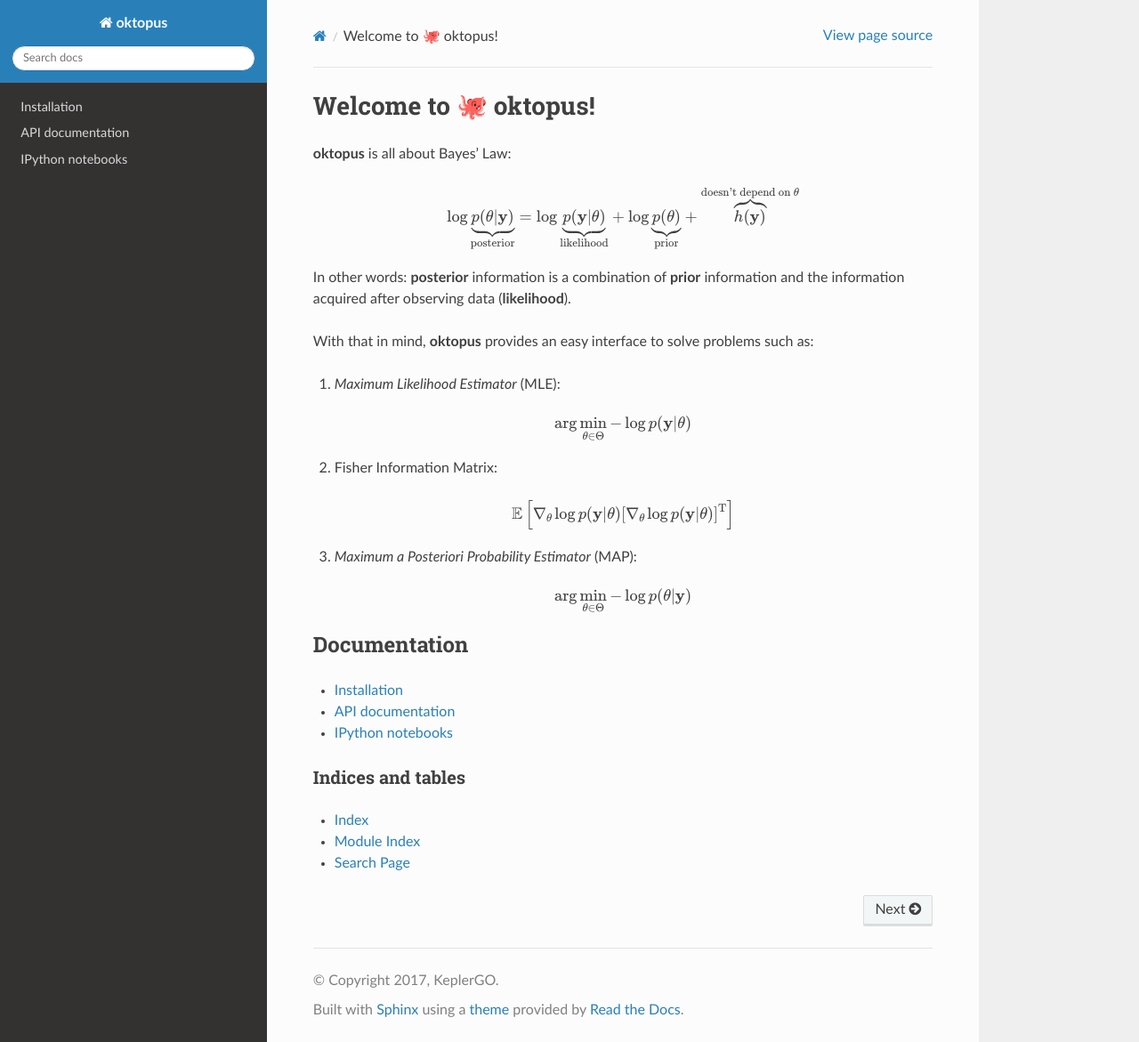
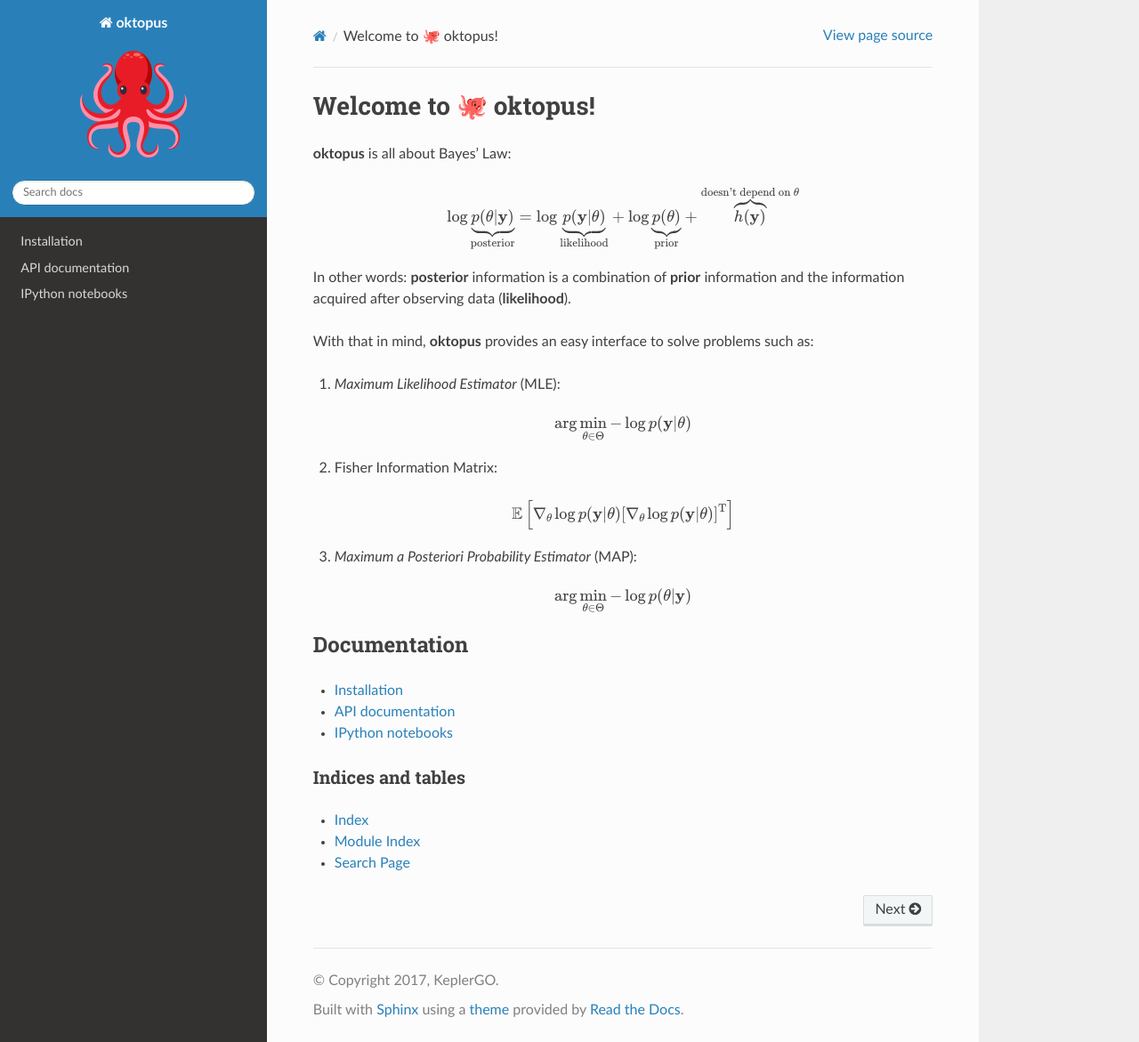
Before and after one commit to KeplerGO/oktopus, a Sphinx documentation site: the page built from docs/source/index.rst, in a window 1280 px wide and 1171 px high. Shown: the whole window at 89% size. Built offline with Sphinx 7.4.7 and the Read the Docs theme 2.0.0, drawn with Linux system fonts in a browser that asks for light colours; pages that are not in the unit, such as notebooks, are missing from menus.

Commit message:
add pseudo-logo

```diff
--- a/docs/source/conf.py
+++ b/docs/source/conf.py
@@ -96,6 +96,7 @@
 #
 html_theme = 'sphinx_rtd_theme'
 html_theme_path = [sphinx_rtd_theme.get_html_theme_path()]
+html_logo = '_static/oktopus-logo.png'
 
 # Theme options are theme-specific and customize the look and feel of a theme
 # further.  For a list of options available for each theme, see the
```
Also changed, not shown: docs/source/_static/oktopus-logo.png (added).
